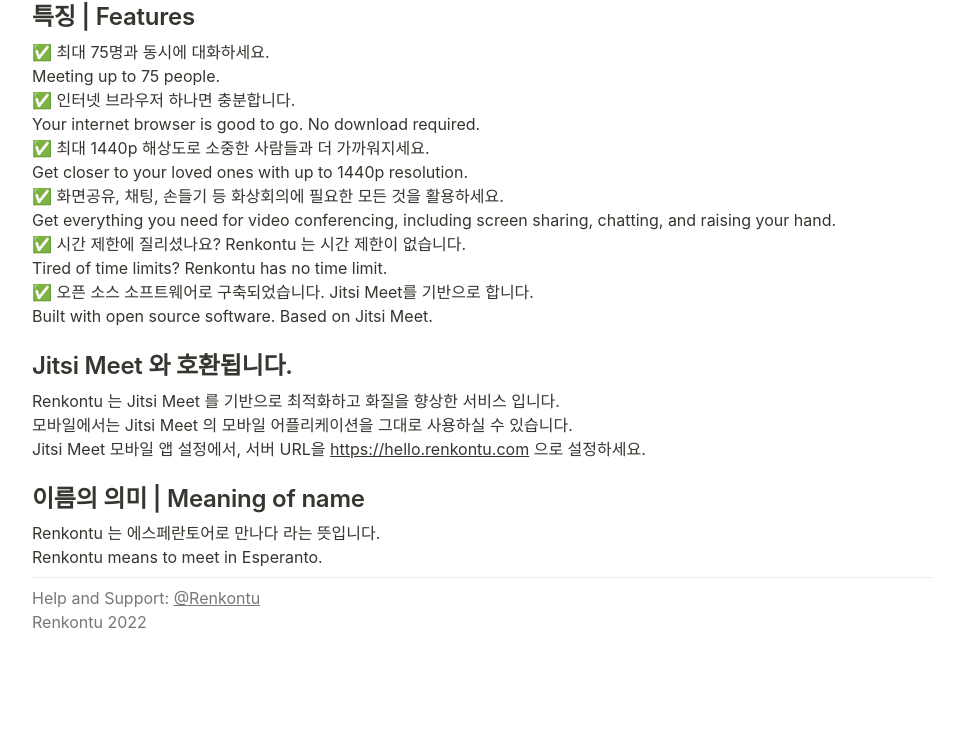
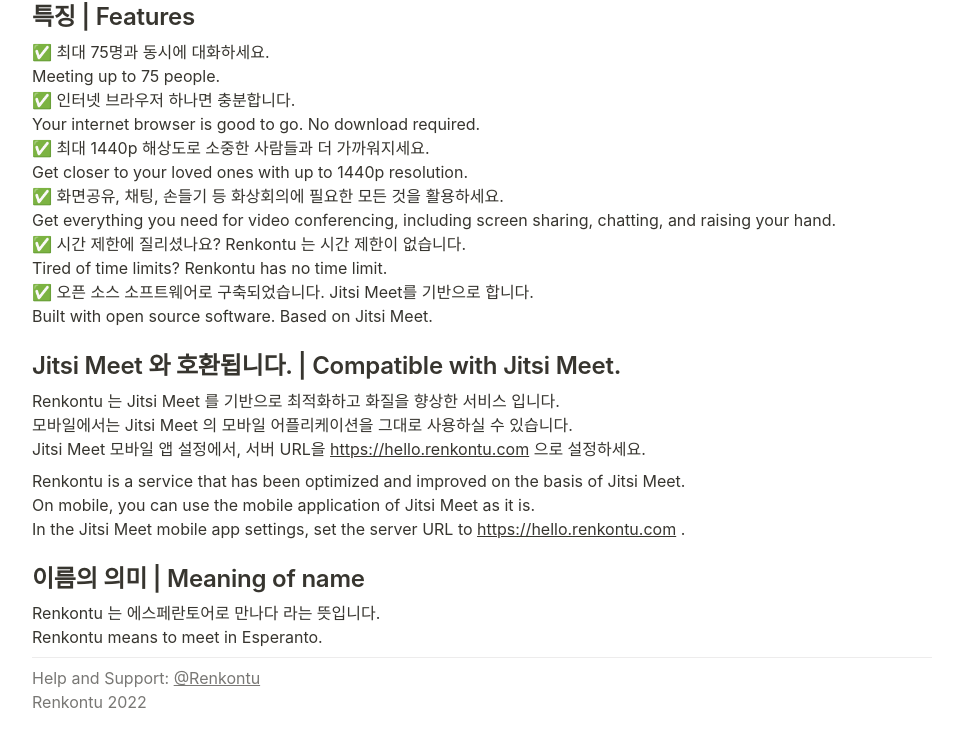
Before and after one commit to renkontu/renkontu.github.io, a plain HTML site: page index.html in a window 1280 px wide. Shown: the part 524-1262 px from the top of the page, without its empty margins (158-1121 px from the left). Before the commit the page ends 1190 px from the top, so only its background shows below. Drawn offline with Linux system fonts and the light colour scheme.

Commit message:
Update index.html

```diff
--- a/index.html
+++ b/index.html
@@ -678,8 +678,10 @@ Get everything you need for video conferencing, including screen sharing, chatti
 ✅ 시간 제한에 질리셨나요? Renkontu 는 시간 제한이 없습니다.
 Tired of time limits? Renkontu has no time limit.
 ✅ 오픈 소스 소프트웨어로 구축되었습니다. Jitsi Meet를 기반으로 합니다.
-Built with open source software. Based on Jitsi Meet.</p><h2 id="087f463d-0bdf-4b36-be9a-b74cbb7fd0a9" class="">Jitsi Meet 와 호환됩니다.</h2><p id="37a2b08f-c429-43a8-af46-bf7ed0e96d3f" class="">Renkontu 는 Jitsi Meet 를 기반으로 최적화하고 화질을 향상한 서비스 입니다.
+Built with open source software. Based on Jitsi Meet.</p><h2 id="087f463d-0bdf-4b36-be9a-b74cbb7fd0a9" class="">Jitsi Meet 와 호환됩니다. | Compatible with Jitsi Meet.</h2><p id="37a2b08f-c429-43a8-af46-bf7ed0e96d3f" class="">Renkontu 는 Jitsi Meet 를 기반으로 최적화하고 화질을 향상한 서비스 입니다.
 모바일에서는 Jitsi Meet 의 모바일 어플리케이션을 그대로 사용하실 수 있습니다.
-Jitsi Meet 모바일 앱 설정에서, 서버 URL을 <a href="https://hello.renkontu.com">https://hello.renkontu.com</a> 으로 설정하세요.</p><h2 id="580016f4-0423-4b15-a602-7e4a6ba7aa21" class="">이름의 의미 | Meaning of name</h2><p id="e7b85895-c17b-48ab-9ce2-c08e1bd075e5" class="">Renkontu 는 에스페란토어로 만나다 라는 뜻입니다.
+Jitsi Meet 모바일 앱 설정에서, 서버 URL을 <a href="https://hello.renkontu.com">https://hello.renkontu.com</a> 으로 설정하세요.</p><p id="c427eb3d-d584-4d99-ba10-76072dd8a04d" class="">Renkontu is a service that has been optimized and improved on the basis of Jitsi Meet.
+On mobile, you can use the mobile application of Jitsi Meet as it is.
+In the Jitsi Meet mobile app settings, set the server URL to <a href="https://hello.renkontu.com/">https://hello.renkontu.com</a> .</p><h2 id="580016f4-0423-4b15-a602-7e4a6ba7aa21" class="">이름의 의미 | Meaning of name</h2><p id="e7b85895-c17b-48ab-9ce2-c08e1bd075e5" class="">Renkontu 는 에스페란토어로 만나다 라는 뜻입니다.
 Renkontu means to meet in Esperanto.</p><hr id="30772f58-39db-43e8-85a8-32b7f2393f2c"/><p id="fccf9beb-58a7-4a32-a45e-d487cd1c1b4f" class=""><mark class="highlight-gray">Help and Support: </mark><mark class="highlight-gray"><a href="https://twitter.renkontu.com">@Renkontu</a></mark><mark class="highlight-gray">
 Renkontu 2022</mark></p></div></article></body></html>
```
